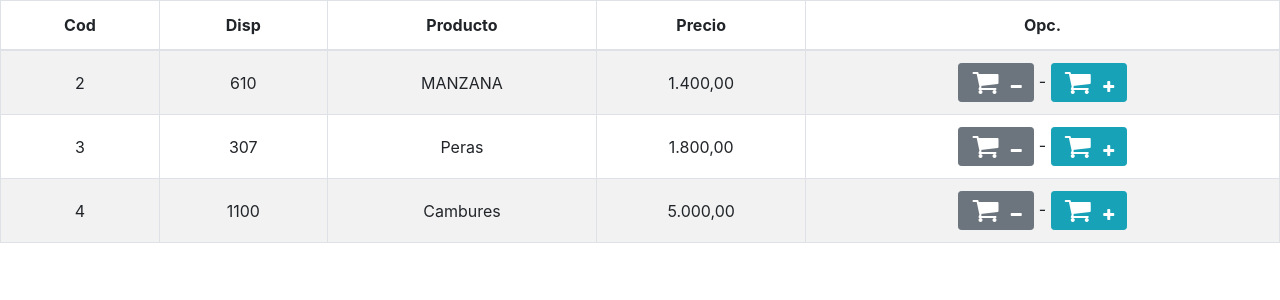
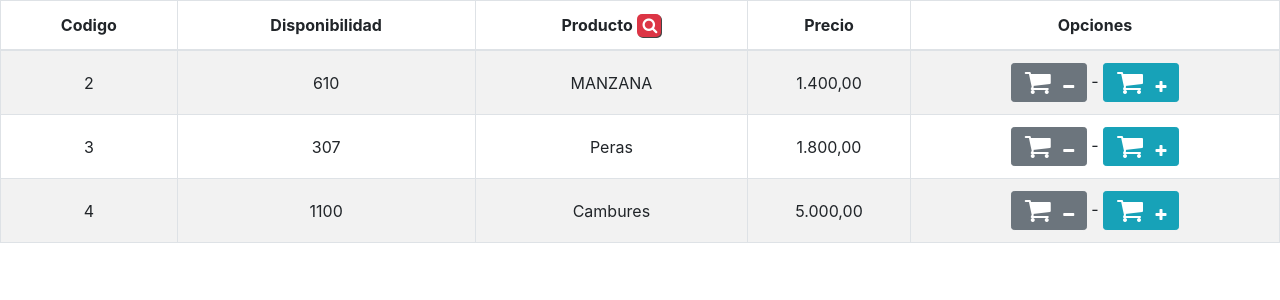
Before and after one commit to JySa65/inventario-sencillo-php, a PHP site: page / in a window 1280 px wide. Shown: the top 300 px of the page. Run offline with PHP 8.4, Linux system fonts and the light colour scheme; data comes from the database, SQL or seed files in the repository.

Commit message:
nose que hice y tampoco me acuerdo att: JySa

```diff
--- a/index.php
+++ b/index.php
@@ -34,7 +34,7 @@
 		<div class="row container-fluid mt-2">
 			<div class="col-12">
 				<div class="input-group">
-					<input type="text" class="form-control" id="id_buscar" placeholder="Ingrese Producto...!">
+					<input type="text" class="form-control" id="id_buscar" placeholder="Ingrese Producto...!" style="box-shadow: none;">
 					<div class="input-group-append">
 						<button class="btn btn-danger" onclick="toggleBuscar()"><i class="fa fa-times"></i></button>
 					</div>
--- a/templates/main.php
+++ b/templates/main.php
@@ -7,17 +7,19 @@ $prod = $con->query("SELECT pro.*, (SELECT aux.monto FROM precios AS aux WHERE a
 ?>
 <table class="table table-bordered table-hover table-striped text-center">
 	<thead>
-		<th class="d-none d-sm-table-cell">Cod</th>
-		<th>Disp</th>
-		<th onclick="toggleBuscar()">Producto</i></button></th>
+		<th class="d-none d-sm-none d-md-table-cell">Codigo</th>
+		<th class="d-table-cell d-md-none d-lg-none d-xl-none">Disp.</th>
+		<th class="d-none d-sm-none d-md-table-cell">Disponibilidad</button></th>
+		<th onclick="toggleBuscar()" class="d-table-cell d-md-none d-lg-none d-xl-none btn btn-danger btn-sm">Producto</th>
+		<th onclick="toggleBuscar()" class="d-none d-sm-none d-md-table-cell">Producto <i class="fa fa-search" style="background: #dc3545; padding: 3px 4px 4px 6px; box-shadow: 1px 1px 0px #444; color: white; border-radius: 5px;"></i></button></th>
 		<th>Precio</th>
-		<th class="d-none d-sm-table-cell">Opc.</th>
+		<th class="d-none d-sm-table-cell">Opciones</th>
 	</thead>
 	<tbody>
 		<?php
 		while ($row = $prod->fetch_assoc()){ ?>
 		<tr>
-			<td class="d-none d-sm-table-cell"><?= $row["id"] ?></td>
+			<td class="d-none d-sm-none d-md-table-cell"><?= $row["id"] ?></td>
 			<td><?= $row["disponible"] ?></td>
 			<td><?= $row["nombre"] ?></td>
 			<td><?= number_format($row["monto"], 2, ",", ".") ?></td>
```
